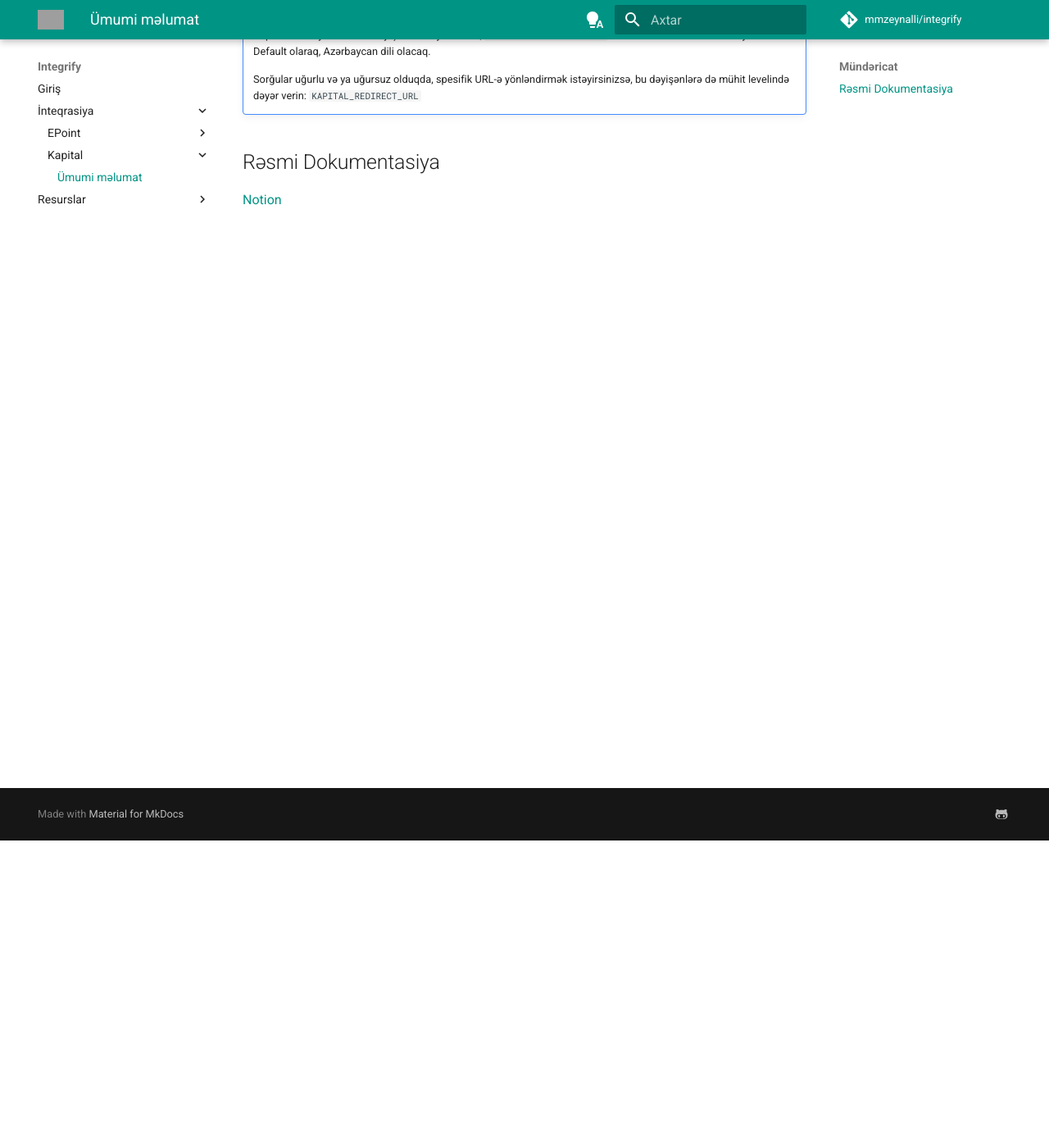
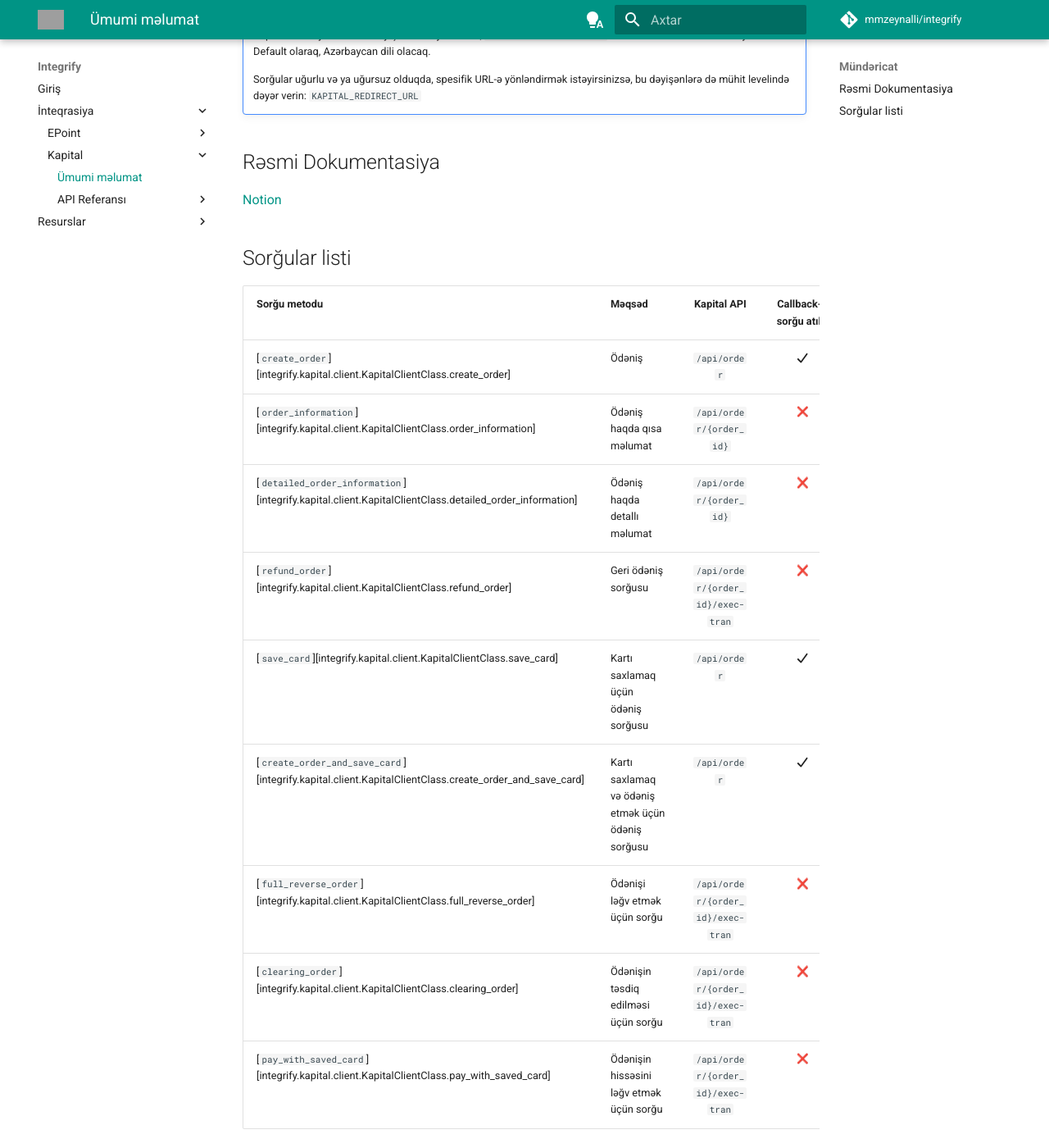
Before and after one commit to mmzeynalli/integrify, an MkDocs documentation site: the page built from docs/az/docs/kapital/about.md, in a window 1280 px wide and 1400 px high, scrolled down 375 px. Shown: the whole window at 82% size. Built offline with MkDocs 1.6.1 and Material for MkDocs 9.7.7, drawn with Linux system fonts in a browser that asks for light colours; emoji names are drawn with the system emoji font; comment, search, counter and statistics services are not loaded; grey boxes are pictures that could not be loaded.

Commit message:
Added proper documentation

```diff
--- a/docs/az/docs/kapital/about.md
+++ b/docs/az/docs/kapital/about.md
@@ -13,3 +13,17 @@
 ## Rəsmi Dokumentasiya { #official-documentation }
 
 [Notion](https://brawny-airport-7ca.notion.site/Kapital-bank-E-commerce-API-Documentation-6dd6a228c40644e3bef034bca7845e3c)
+
+## Sorğular listi { #list-of-requests }
+
+| Sorğu metodu                                                                                           | Məqsəd                                             |            Kapital API            |  Callback-ə sorğu atılır  |
+| :----------------------------------------------------------------------------------------------------- | :------------------------------------------------- | :-------------------------------: | :-----------------------: |
+| [`create_order`][integrify.kapital.client.KapitalClientClass.create_order]                             | Ödəniş                                             |           `/api/order`            | :fontawesome-solid-check: |
+| [`order_information`][integrify.kapital.client.KapitalClientClass.order_information]                   | Ödəniş haqda qısa məlumat                          |      `/api/order/{order_id}`      |            :x:            |
+| [`detailed_order_information`][integrify.kapital.client.KapitalClientClass.detailed_order_information] | Ödəniş haqda detallı məlumat                       |      `/api/order/{order_id}`      |            :x:            |
+| [`refund_order`][integrify.kapital.client.KapitalClientClass.refund_order]                             | Geri ödəniş sorğusu                                | `/api/order/{order_id}/exec-tran` |            :x:            |
+| [`save_card`][integrify.kapital.client.KapitalClientClass.save_card]                                   | Kartı saxlamaq üçün ödəniş sorğusu                 |           `/api/order`            |            :fontawesome-solid-check:            |
+| [`create_order_and_save_card`][integrify.kapital.client.KapitalClientClass.create_order_and_save_card] | Kartı saxlamaq və ödəniş etmək üçün ödəniş sorğusu |           `/api/order`            |            :fontawesome-solid-check:            |
+| [`full_reverse_order`][integrify.kapital.client.KapitalClientClass.full_reverse_order]                 | Ödənişi ləğv etmək üçün sorğu                      | `/api/order/{order_id}/exec-tran` |            :x:            |
+| [`clearing_order`][integrify.kapital.client.KapitalClientClass.clearing_order]                         | Ödənişin təsdiq edilməsi üçün sorğu                | `/api/order/{order_id}/exec-tran` |            :x:            |
+| [`pay_with_saved_card`][integrify.kapital.client.KapitalClientClass.pay_with_saved_card]               | Ödənişin hissəsini ləğv etmək üçün sorğu           | `/api/order/{order_id}/exec-tran` |            :x:            |
--- a/docs/az/mkdocs.yml
+++ b/docs/az/mkdocs.yml
@@ -89,6 +89,10 @@ nav:
             - Köməkçi funksiyalar: "epoint/api-reference/helper-functions.md"
       - Kapital:
           - Ümumi məlumat: "kapital/about.md"
+          - API Referansı:
+            - API Klient: "kapital/api-reference/client.md"
+            - Schemas:
+              - Response: "kapital/api-reference/response.md"
   - Resurslar:
     - Contibuting: "resources/contributing.md"
     - Kod Arxitekturası: "resources/code-architecture.md"
```
Also changed, not shown: docs/az/docs/kapital/api-reference/client.md (added, +41 -0 lines), docs/az/docs/kapital/api-reference/response.md (added, +45 -0 lines), docs/az/docs/kapital/api-reference.md (deleted), 1 other file.
